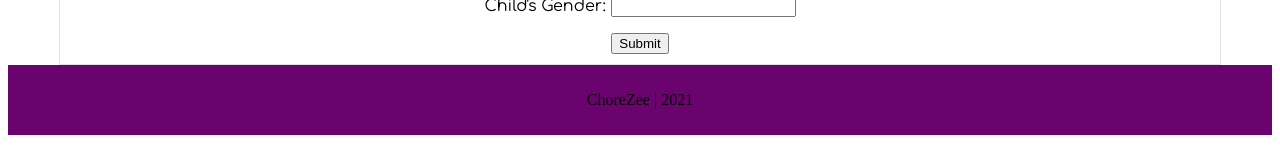
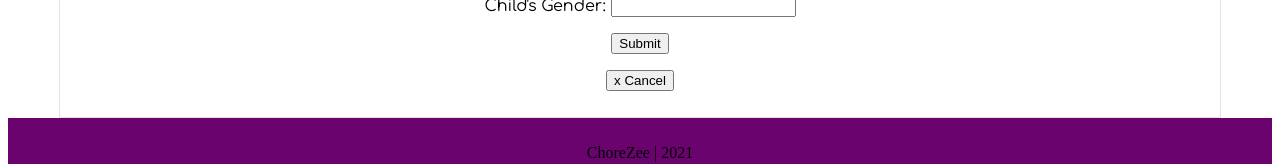
Before and after one commit to apullenb/chores-app, a React (Create React App) app in the folder choresapp/: page /dashboard in a window 1280 px wide. Both pictures are taken after a click on the button "+ Add Child". Shown: the part 680-844 px from the top of the page. Before the commit the page ends 823 px from the top, so only its background shows below. Built offline with nearby package versions, Linux system fonts and the light colour scheme; no server answers; a web font is replaced by a local one.

Commit message:
child details

```diff
--- a/choresapp/src/components/ChildCard.js
+++ b/choresapp/src/components/ChildDetails/ChildCard.js
@@ -1,5 +1,5 @@
 import React from 'react'
-import '../routes/dashboard/dashboard.css'
+import '../../routes/dashboard/dashboard.css'
 
 function ChildCard(props) {
 const child = props.info
@@ -11,7 +11,7 @@ const child = props.info
                 <p>Age: {child.age}</p>
                 <p>Username: {child.username}</p>
                 <p>Tokens: {child.tokens}</p>
-
+        <button>View Child</button>
             </section>
         </div>
     )
--- a/choresapp/src/routes/dashboard/AddChild.js
+++ b/choresapp/src/routes/dashboard/AddChild.js
@@ -51,6 +51,9 @@ function AddChild(props) {
             <p>Child's Age: <input type='text' name='age' value={age}  onChange={(e) => onChange(e)} /></p>
             <p>Child's Gender: <input type='text' name='gender' value={gender}  onChange={(e) => onChange(e)} /></p>
             <button onClick={handleSubmit}>Submit</button>
+           <div>
+             <p><button onClick={props.display}> x Cancel</button></p>
+             </div>
         </div>
     )
 }
--- a/choresapp/src/routes/dashboard/dashboard.js
+++ b/choresapp/src/routes/dashboard/dashboard.js
@@ -5,7 +5,7 @@ import Button from '../../components/button/button';
 import { useDispatch } from 'react-redux'
 import config from '../../config'
 import AddChild from './AddChild'
-import ChildCard from '../../components/ChildCard';
+import ChildCard from '../../components/ChildDetails/ChildCard';
 import './dashboard.css'
 
 function Dashboard(props) {
```
